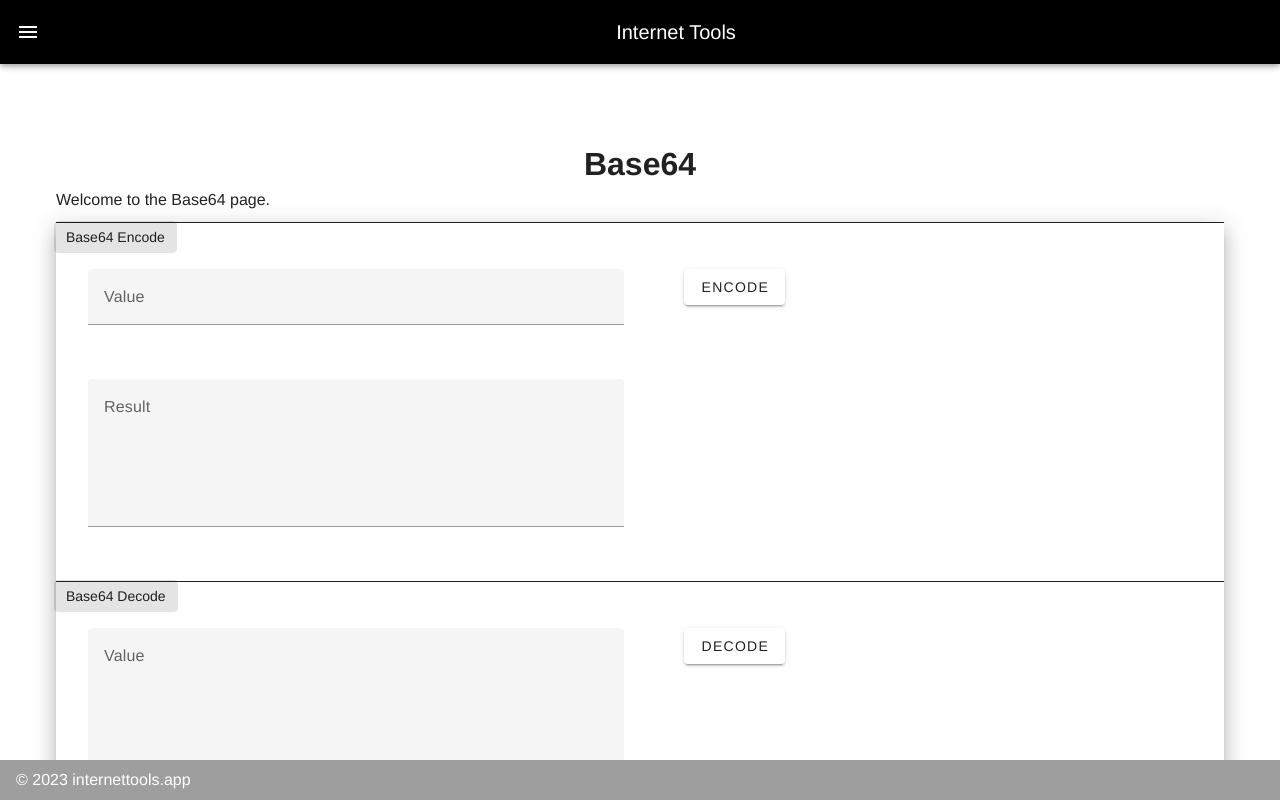
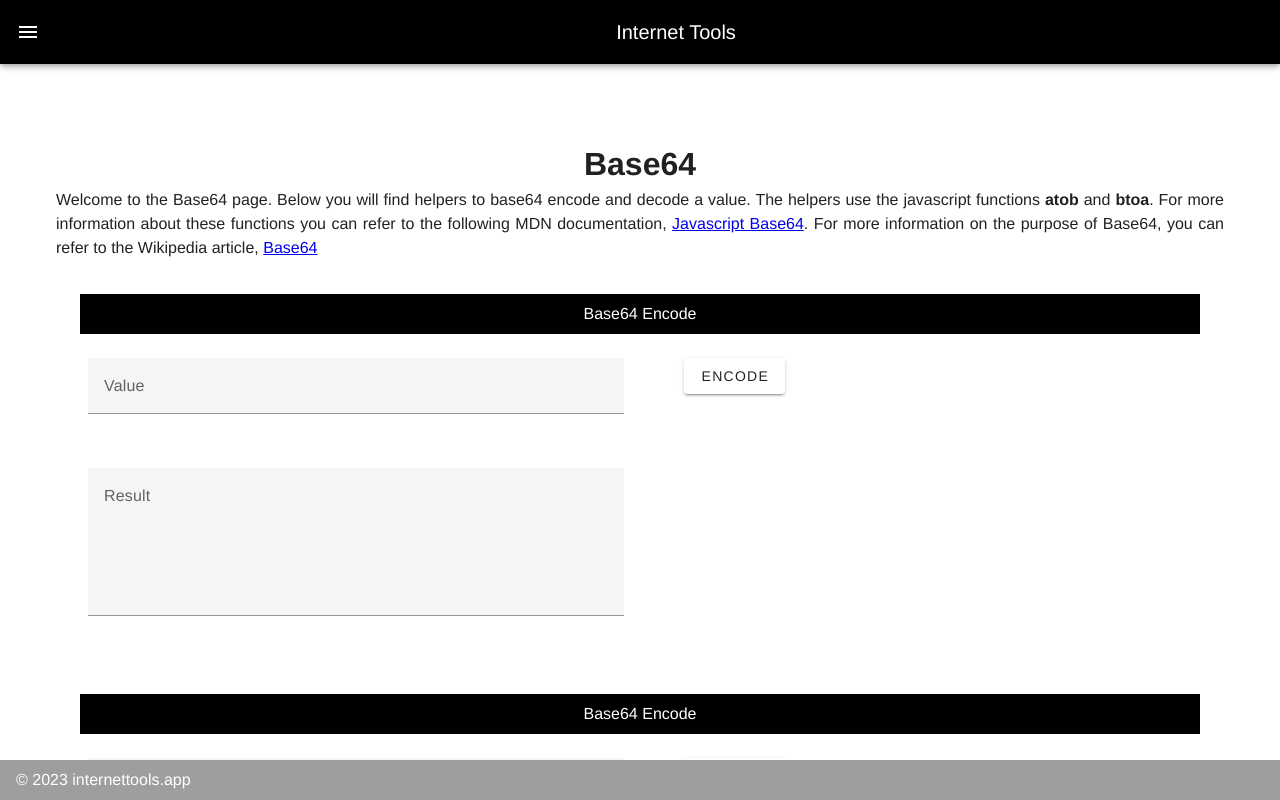
Before and after one commit to butler1970/vue, a Vue app: page /base64 in a window 1280 px wide. Shown: the top 800 px of the page. Built offline with nearby package versions, Linux system fonts and the light colour scheme.

Commit message:
Added Base64Page.  Work in progress.

```diff
--- a/src/components/Base64Page.vue
+++ b/src/components/Base64Page.vue
@@ -1,14 +1,22 @@
 <template>
   <h1>Base64</h1>
 
-  <p>Welcome to the Base64 page.</p>
+  <p>Welcome to the Base64 page.  Below you will find helpers to base64 encode and decode a value.  The helpers use
+  the javascript functions <b>atob</b> and <b>btoa</b>.  For more information about these functions you can refer
+  to the following MDN documentation,
+    <a target="_blank" href="https://developer.mozilla.org/en-US/docs/Glossary/Base64">Javascript Base64</a>.
+    For more information on the purpose of Base64, you can refer to the Wikipedia article,
+    <a target="_blank" href="https://en.wikipedia.org/wiki/Base64">Base64</a>
+  </p>
 
-  <v-sheet :elevation="12">
-
-    <v-container class="container-with-label">
-      <div class="container-label">
-        <v-chip label>Base64 Encode</v-chip>
-      </div>
+  <v-container>
+    <v-row no-gutters>
+      <v-col cols="12">
+        <v-sheet color="primary" class="pa-2 ma-2">
+          Base64 Encode
+        </v-sheet>
+      </v-col>
+    </v-row>
     <v-row no-gutters>
       <v-col cols="12" md="6">
         <v-sheet color="secondary" class="pa-2 ma-2">
@@ -17,7 +25,7 @@
       </v-col>
       <v-col cols="12" md="2">
         <v-sheet color="secondary" class="pa-2 ma-2">
-            <v-btn  @click="encode(base64Encode.input)">Encode</v-btn>
+          <v-btn @click="encode(base64Encode.input)">Encode</v-btn>
         </v-sheet>
       </v-col>
     </v-row>
@@ -31,10 +39,14 @@
   </v-container>
 
 
-    <v-container class="container-with-label">
-      <div class="container-label">
-        <v-chip label>Base64 Decode</v-chip>
-      </div>
+  <v-container>
+    <v-row no-gutters>
+      <v-col cols="12">
+        <v-sheet color="primary" class="pa-2 ma-2">
+          Base64 Encode
+        </v-sheet>
+      </v-col>
+    </v-row>
     <v-row no-gutters>
       <v-col cols="12" md="6">
         <v-sheet color="secondary" class="pa-2 ma-2">
@@ -43,7 +55,7 @@
       </v-col>
       <v-col cols="12" md="2">
         <v-sheet color="secondary" class="pa-2 ma-2">
-            <v-btn  @click="decode(base64Decode.input)">Decode</v-btn>
+          <v-btn @click="decode(base64Decode.input)">Decode</v-btn>
         </v-sheet>
       </v-col>
     </v-row>
@@ -56,7 +68,6 @@
     </v-row>
   </v-container>
 
-  </v-sheet>
 </template>
 
 <script>
@@ -88,17 +99,6 @@ export default {
 <!-- Add "scoped" attribute to limit CSS to this component only -->
 <style scoped>
 
-.container-label {
-  text-align: left;
-  margin-top: -18px;
-  margin-left: -18px;
-}
-
-.container-with-label {
-  border-top-width: 1px;
-  border-top-style: solid;
-}
-
 p {
   text-align: justify;
   text-justify: inter-word;
--- a/src/components/MyIPPage.vue
+++ b/src/components/MyIPPage.vue
@@ -3,7 +3,11 @@
 
   <p>Welcome to the MyIP page.  Below you should find your external ip address as reported by the service
     <a target="_blank" href="https://ipify.org">ipify API</a>.  For your convenience, you may click on the ip address
-    of your choice to copy the value to your browser's clip board.</p>
+    of your choice to copy the value to your browser's clip board.  For more information on IPv4 you can refer
+  to the Wikipedia article
+    <a target="_blank" href="https://en.wikipedia.org/wiki/Internet_Protocol_version_4">IPv4</a>.
+  For more information on IPv6 you can refer to the Wikipedia article <a target="_blank" href="https://en.wikipedia.org/wiki/IPv6">IPv6</a>.
+  </p>
 
   <v-container>
     <v-row no-gutters>
```
Lines whose indentation alone changed are shown as unchanged.
